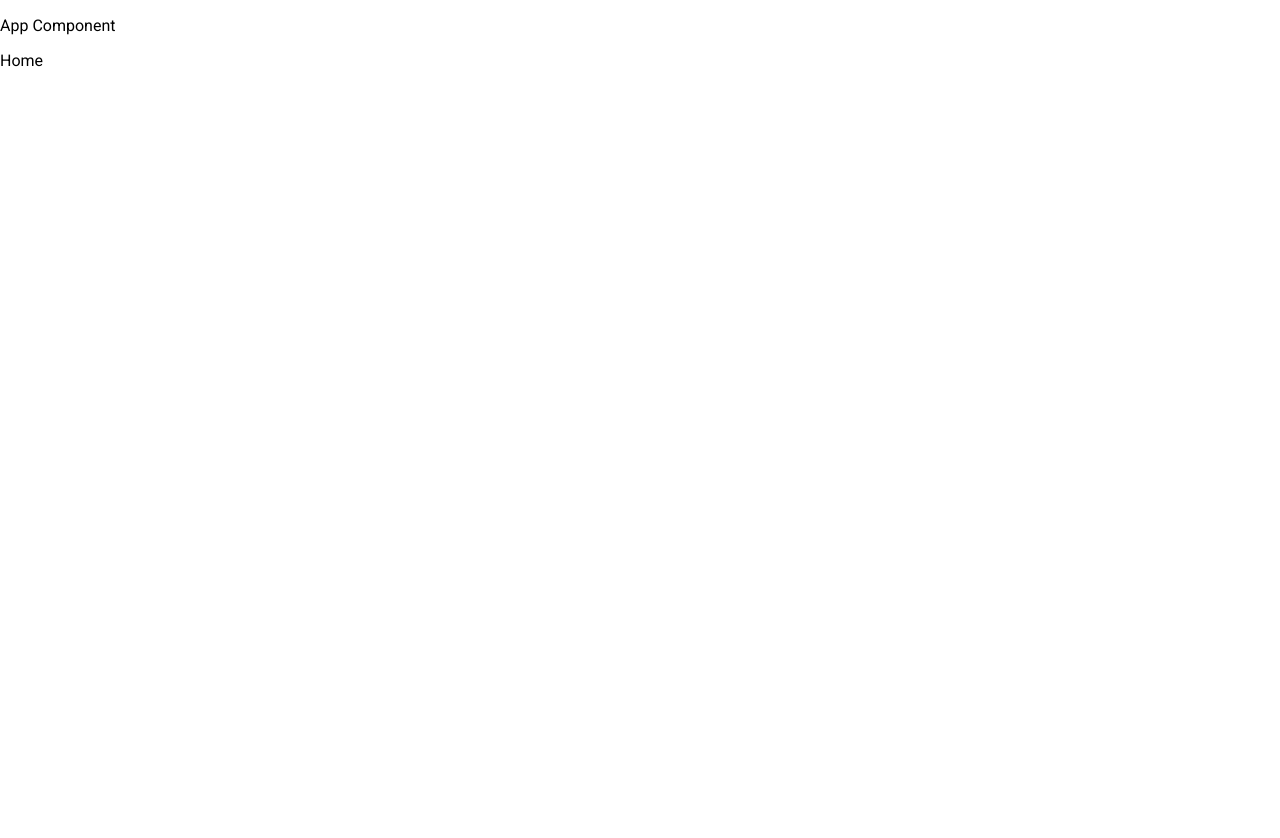
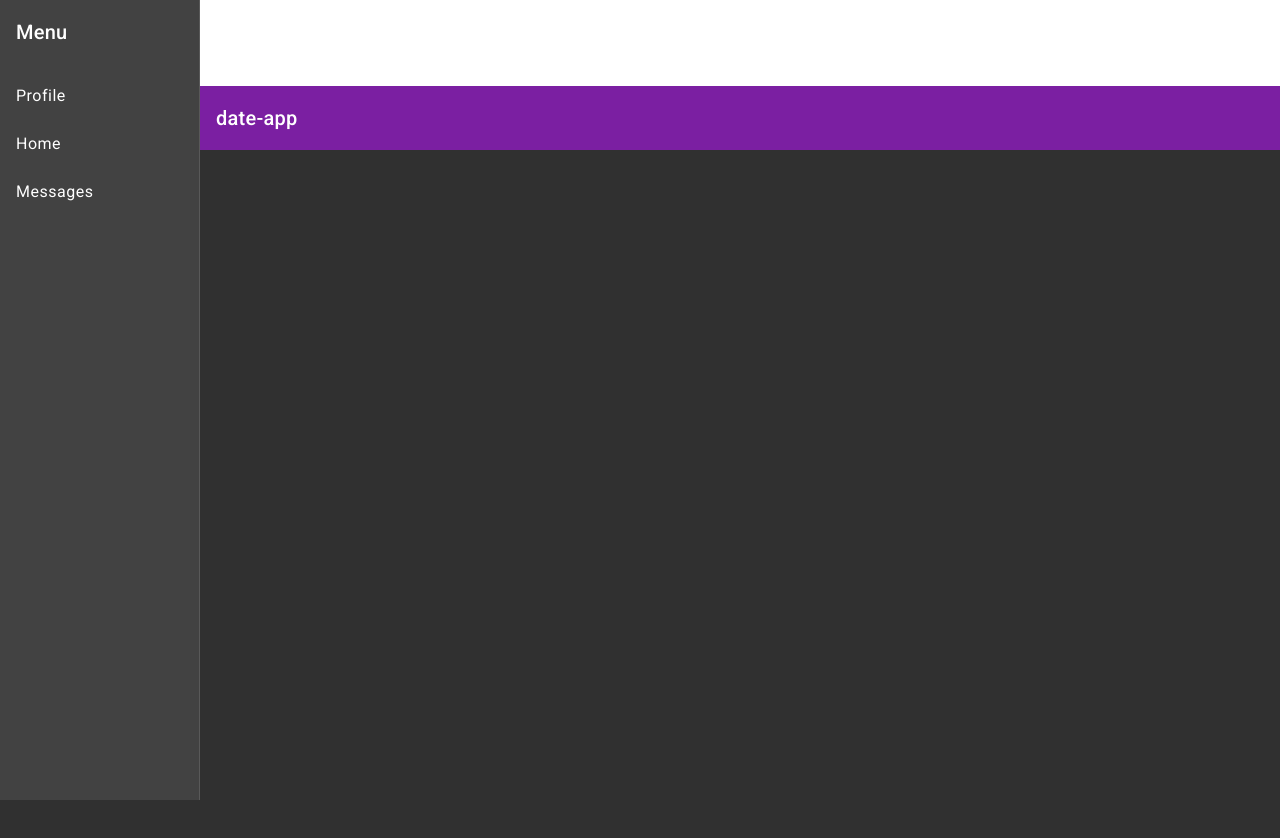
Before and after one commit to mustafaalvi/date-app, an Angular app: page /home in a window 1280 px wide. Shown: the top 838 px of the page. Before the commit the page ends 816 px from the top, so only its background shows below. Built offline with nearby package versions, Linux system fonts and the light colour scheme.

Commit message:
Material Navigation Component with route links

```diff
--- a/src/app/app.module.ts
+++ b/src/app/app.module.ts
@@ -8,18 +8,26 @@ import { MessagesComponent } from './messages/messages.component';
 import { ProfilesComponent } from './profiles/profiles.component';
 import { HomeComponent } from './home/home.component';
 import { BrowserAnimationsModule } from '@angular/platform-browser/animations';
+import { NavComponent } from './nav/nav.component';
+import { LayoutModule } from '@angular/cdk/layout';
+import { MatToolbarModule } from '@angular/material/toolbar';
+import { MatButtonModule } from '@angular/material/button';
+import { MatSidenavModule } from '@angular/material/sidenav';
+import { MatIconModule } from '@angular/material/icon';
+import { MatListModule } from '@angular/material/list';
 
 @NgModule({
   declarations: [
     AppComponent,
     MessagesComponent,
     ProfilesComponent,
-    HomeComponent
+    HomeComponent,
+    NavComponent
   ],
   imports: [
     BrowserModule,
     AppRoutingModule,
-    RouterModule, BrowserAnimationsModule
+    RouterModule, BrowserAnimationsModule, LayoutModule, MatToolbarModule, MatButtonModule, MatSidenavModule, MatIconModule, MatListModule
   ],
   providers: [],
   bootstrap: [AppComponent]
--- a/src/app/home/home.component.html
+++ b/src/app/home/home.component.html
@@ -1 +1,3 @@
 <p>Home</p>
+
+<app-nav></app-nav>
--- /dev/null
+++ b/src/app/nav/nav.component.html
@@ -0,0 +1,27 @@
+<mat-sidenav-container class="sidenav-container">
+  <mat-sidenav #drawer class="sidenav" fixedInViewport
+      [attr.role]="(isHandset$ | async) ? 'dialog' : 'navigation'"
+      [mode]="(isHandset$ | async) ? 'over' : 'side'"
+      [opened]="(isHandset$ | async) === false">
+    <mat-toolbar>Menu</mat-toolbar>
+    <mat-nav-list>
+      <a *ngFor="let item of menuItems" mat-list-item [routerLink]="'/'+item">
+        {{item | titlecase}}
+      </a>
+    </mat-nav-list>
+  </mat-sidenav>
+  <mat-sidenav-content>
+    <mat-toolbar color="primary">
+      <button
+        type="button"
+        aria-label="Toggle sidenav"
+        mat-icon-button
+        (click)="drawer.toggle()"
+        *ngIf="isHandset$ | async">
+        <mat-icon aria-label="Side nav toggle icon">menu</mat-icon>
+      </button>
+      <span>date-app</span>
+    </mat-toolbar>
+    <!-- Add Content Here -->
+  </mat-sidenav-content>
+</mat-sidenav-container>
--- /dev/null
+++ b/src/app/nav/nav.component.scss
@@ -0,0 +1,17 @@
+.sidenav-container {
+  height: 100%;
+}
+
+.sidenav {
+  width: 200px;
+}
+
+.sidenav .mat-toolbar {
+  background: inherit;
+}
+
+.mat-toolbar.mat-primary {
+  position: sticky;
+  top: 0;
+  z-index: 1;
+}
--- /dev/null
+++ b/src/app/nav/nav.component.ts
@@ -0,0 +1,24 @@
+import { Component } from '@angular/core';
+import { BreakpointObserver, Breakpoints } from '@angular/cdk/layout';
+import { Observable } from 'rxjs';
+import { map, shareReplay } from 'rxjs/operators';
+
+@Component({
+  selector: 'app-nav',
+  templateUrl: './nav.component.html',
+  styleUrls: ['./nav.component.scss']
+})
+export class NavComponent {
+
+  isHandset$: Observable<boolean> = this.breakpointObserver.observe(Breakpoints.Handset)
+    .pipe(
+      map(result => result.matches),
+      shareReplay()
+    );
+
+  menuItems = ['profile', 'home', 'messages'];
+
+
+  constructor(private breakpointObserver: BreakpointObserver) {}
+
+}
```
Also changed, not shown: 1 other file (tests, documents, lock files or other folders).
